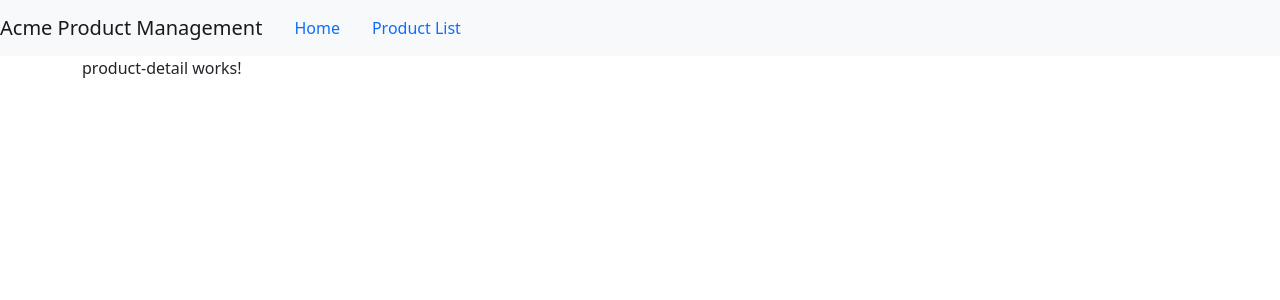
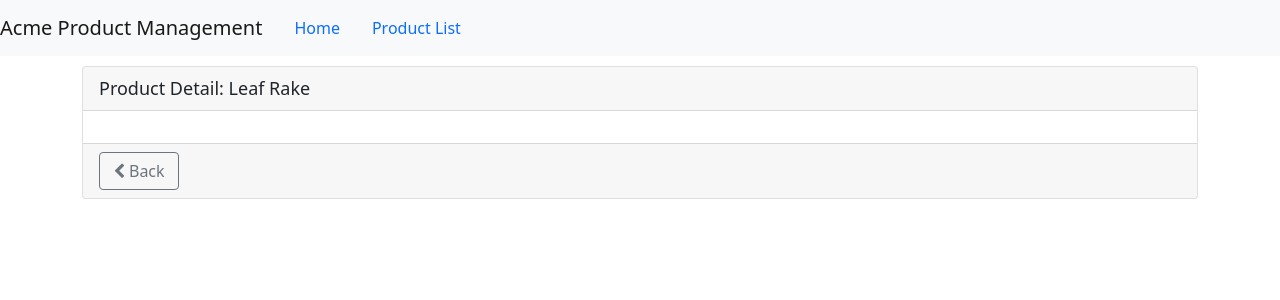
Before and after one commit to CubicleJockey/PluralSight-Angular, an Angular app in the folder apm-sample-app/: page /products/1 in a window 1280 px wide. Shown: the top 300 px of the page. Built offline with nearby package versions, Linux system fonts and the light colour scheme.

Commit message:
Checkpoint

```diff
--- a/apm-sample-app/src/app/app.module.ts
+++ b/apm-sample-app/src/app/app.module.ts
@@ -13,6 +13,7 @@ import { WelcomeComponent } from './home/welcome.component';
 
 import { RouterModule } from '@angular/router';
 import { PageNotFoundComponent } from './shared/page-not-found/page-not-found.component';
+import { ProductDetailGuard } from './products/product-detail.guard';
 
 @NgModule({
   declarations: [
@@ -21,7 +22,8 @@ import { PageNotFoundComponent } from './shared/page-not-found/page-not-found.co
     ,ConvertToSpacesPipe
     ,StarComponent
     ,WelcomeComponent
-    ,ProductDetailComponent, PageNotFoundComponent
+    ,ProductDetailComponent
+    ,PageNotFoundComponent
   ],
   imports: [
      BrowserModule //Needed so that app runs correctly within a browser.
@@ -29,7 +31,10 @@ import { PageNotFoundComponent } from './shared/page-not-found/page-not-found.co
     ,HttpClientModule
     ,RouterModule.forRoot([/*First Match Wins*/
        { path: 'products', component: ProductListComponent }
-      ,{ path: 'products/:id', component: ProductDetailComponent }
+      ,{ path: 'products/:id'
+        ,canActivate: [ ProductDetailGuard ]
+        ,component: ProductDetailComponent
+       }
       ,{ path: 'welcome', component: WelcomeComponent }
       ,{ path: '', redirectTo: 'welcome', pathMatch: 'full' }
       ,{ path: '**', component: PageNotFoundComponent }
--- a/apm-sample-app/src/app/products/product-detail.component.html
+++ b/apm-sample-app/src/app/products/product-detail.component.html
@@ -1 +1,13 @@
-<p>product-detail works!</p>
+<div class="card">
+    <div class="card-header">{{pageTitle + ': ' + product?.name }}</div>
+    <div class="card-body" *ngIf='product'>
+
+    </div>
+    <div class="card-footer">
+        <button class="btn btn-outline-secondary"
+                style="width: 80px;"
+                (click)='onBack()'>
+                <i class="fa fa-chevron-left"></i> Back
+        </button>
+    </div>
+</div>
--- a/apm-sample-app/src/app/products/product-detail.component.ts
+++ b/apm-sample-app/src/app/products/product-detail.component.ts
@@ -1,4 +1,7 @@
 import { Component, OnInit } from '@angular/core';
+import { ActivatedRoute, Router } from '@angular/router';
+import { IProduct } from './product';
+import { ProductService } from './product.service';
 
 @Component({
   templateUrl: './product-detail.component.html',
@@ -6,10 +9,32 @@ import { Component, OnInit } from '@angular/core';
 })
 export class ProductDetailComponent implements OnInit {
   public pageTitle: string = 'Product Detail'
+  public productId?: number;
+  public product: IProduct | undefined;
 
-  constructor() { }
+
+  //Note: Route SnapShot is used when needing to only read the parameter once
+  constructor(private route: ActivatedRoute
+             ,private router: Router
+             ,private productsService: ProductService) { }
 
   ngOnInit(): void {
+    this.productId = Number(this.route.snapshot.paramMap.get('id'));
+
+    this.productsService.getProducts().subscribe({
+      next: products => {
+        this.product = products.find(product => product.id === this.productId);
+      },
+      error: err => console.log(err)
+     });
+
+    //Observable: Read emitted parameters as they change.
+    this.route.paramMap.subscribe(
+      params => console.log(`Parameter from observable: ${params.get('id')}`)
+    );
   }
 
+  public onBack(): void {
+    this.router.navigate(['/products']);
+  }
 }
--- /dev/null
+++ b/apm-sample-app/src/app/products/product-detail.guard.ts
@@ -0,0 +1,22 @@
+import { Injectable } from "@angular/core";
+import { ActivatedRouteSnapshot, CanActivate, Router } from "@angular/router";
+
+@Injectable({
+    providedIn: 'root'
+})
+export class ProductDetailGuard implements CanActivate {
+
+    constructor(private router: Router){}
+
+
+    canActivate(route: ActivatedRouteSnapshot): boolean {
+        const id = Number(route.paramMap.get('id'));
+
+        if(isNaN(id) || id < 1) {
+            alert('Invalid product id.');
+            this.router.navigate(['/products']);
+            return false;
+        }
+        return true;
+    }
+}
--- a/apm-sample-app/src/app/products/product-list.component.html
+++ b/apm-sample-app/src/app/products/product-list.component.html
@@ -40,7 +40,7 @@
                                  /> <!--Property Binding (allows objects)-->
                             <!--<img src={{product.imageUrl}}/>  Interpolation Binding (String only)-->
                         </td>
-                        <td>{{product.name}}</td>
+                        <td><a [routerLink]="['/products', product.id]">{{product.name}}</a></td>
                         <td>{{product.code | convertToSpaces:'-' | lowercase}}</td>
                         <td>{{product.releaseDate}}</td>
                         <td>{{product.price | currency:'USD':'symbol':'1.2-2'}}</td>
```
